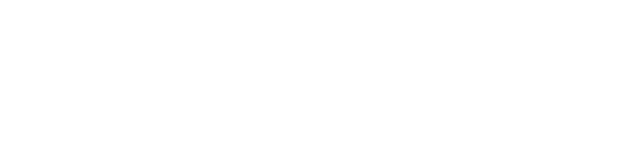
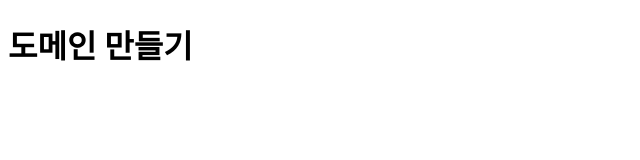
Before and after one commit to gitlookgitlook/-, a plain HTML site: page index.html in a window 1280 px wide. Shown: the whole page, without its empty margins (0-640 px from the left). Drawn offline with Linux system fonts and the light colour scheme.

Commit message:
second commit

```diff
--- a/index.html
+++ b/index.html
@@ -6,5 +6,7 @@
     <title>Document</title>
     <link rel="stylesheet" href="style.css" />
   </head>
-  <body></body>
+  <body>
+    <h1>도메인 만들기</h1>
+  </body>
 </html>
```
